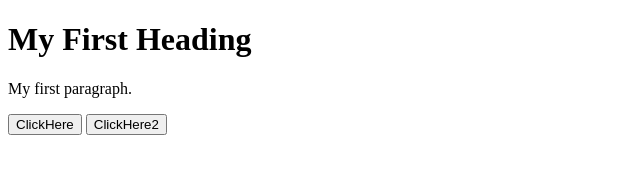
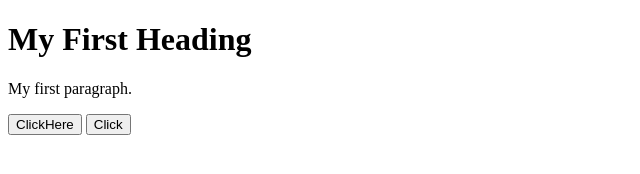
Before and after one commit to tutulddc/newdev, a plain HTML site: page index.html in a window 1280 px wide. Shown: the full height of the page, 0-640 px from the left. Drawn offline with Linux system fonts and the light colour scheme.

Commit message:
button2Removed-clickAdded

```diff
--- a/index.html
+++ b/index.html
@@ -6,7 +6,7 @@
 <p>My first paragraph.</p>
 
 <button>ClickHere</button>
-<button>ClickHere2</button>
+<button>Click</button>
 
 </body>
 </html>
```
